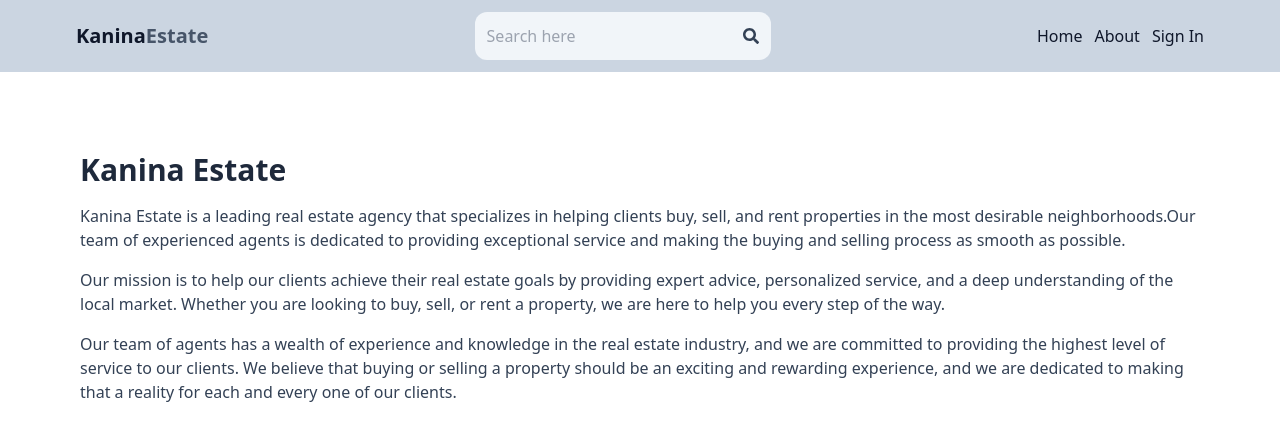
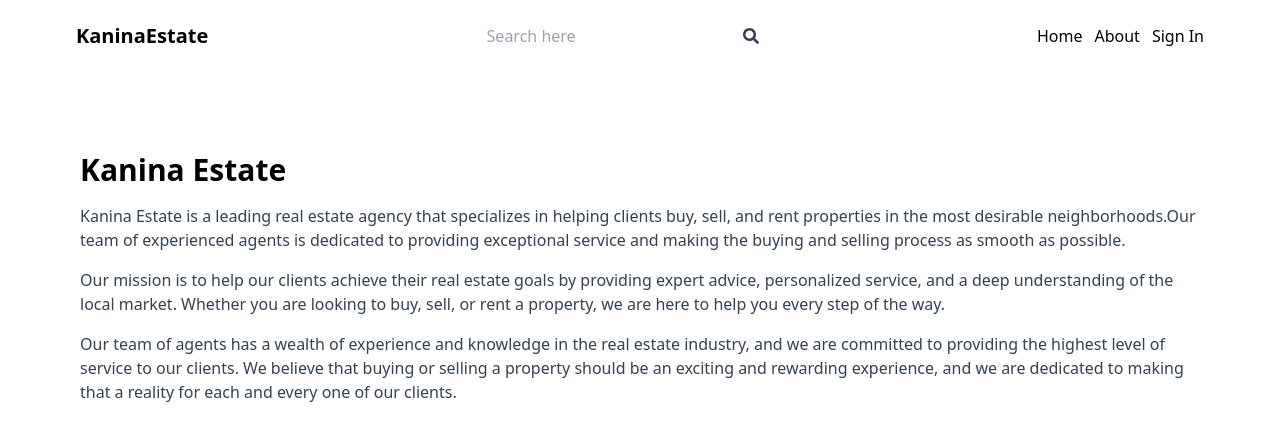
Before and after one commit to argon-3467/EstateProject, a React (Vite) app in the folder client/: page /about in a window 1280 px wide. Shown: the top 440 px of the page. Built offline with nearby package versions, Linux system fonts and the light colour scheme.

Commit message:
Environment Variables Fixes

```diff
--- a/client/src/components/Contact.jsx
+++ b/client/src/components/Contact.jsx
@@ -34,7 +34,7 @@ export default function Contact({listing}) {
             className='w-full border p-3 rounded-lg' onChange={handleChange}>
             </textarea>
             <Link to={`mailto:${landlord.email}?subject=Regarding ${listing.name}&body=${message}`}
-            className='bg-slate-700 text-white text-center
+            className='bg-blue-700 text-white text-center
             p-3 uppercase rounded-lg hover:opacity-80'> Send Message
             </Link>
         </div>
--- a/client/src/firebase.js
+++ b/client/src/firebase.js
@@ -5,7 +5,7 @@ import { initializeApp } from "firebase/app";
 
 // Your web app's Firebase configuration
 const firebaseConfig = {
-  apiKey: "AIzaSyBJcLXt2hBehxPx3qECtQn3aS14HCOHO8w",
+  apiKey: "process.env.VITE_FIREBASE_API_KEY",
   authDomain: "mern-estate-e3806.firebaseapp.com",
   projectId: "mern-estate-e3806",
   storageBucket: "mern-estate-e3806.appspot.com",
--- a/client/src/pages/About.jsx
+++ b/client/src/pages/About.jsx
@@ -24,5 +24,10 @@ export default function About() {
       are dedicated to making that a reality for each and every one of our clients.
       </p>
     </div>
+    // <div className='text-center gap-4 p-3'>
+    //   <h1 className='font-semibold text-center p-10'>Hello, Welcome to Miss. Yashika's collection. You can donate <p className='text-red-500'>ROSES</p>to show some love to her.</h1>
+    //   <p className='p-4'> Want to donate? Do by clicking below</p>
+    //   <button className='bg-green-500 p-3 rounded-lg w-20'>Donate</button>
+    // </div>
   )
 }
--- a/client/src/pages/Home.jsx
+++ b/client/src/pages/Home.jsx
@@ -5,7 +5,7 @@ import 'swiper/css/bundle';
 import SwiperCore from 'swiper';
 import {Navigation} from 'swiper/modules'
 import ListingItem from '../components/ListingItem';
-import { ShimmerThumbnail, ShimmerPostList} from 'react-shimmer-effects'
+import { ShimmerThumbnail, ShimmerPostItem} from 'react-shimmer-effects'
 
 export default function Home() {
   const [offerListings, setOfferListings] = useState([]);
@@ -75,15 +75,36 @@ export default function Home() {
             offerListings.map((listing) => (
               <SwiperSlide>
                 <div style={{background: `url(${listing.imageUrls[0]}) center no-repeat`,
-                    backgroundSize: 'cover'}} className="h-[500px]" key={listing._id}></div>
+                    backgroundSize: 'cover'}} className="h-[500px] mx-auto" key={listing._id}></div>
               </SwiperSlide>
             ))
           }
         </Swiper>
       <div className="max-w-7xl mx-auto p-3 flex flex-col gap-8 my-10">
         {
-            offerListings.length === 0 && (<ShimmerPostList postStyle="STYLE_ONE" col={4} row={1} gap={30} />)
+          offerListings.length === 0 && (<>
+          <div className="flex flex-wrap gap-4">
+          <div className='bg-white shadow-md hover:shadow-lg transition-shadow
+                  overflow-hidden rounded-lg w-full sm:w-[300px]'>
+             <ShimmerPostItem card title text cta />
+          </div>
+          <div className='bg-white shadow-md hover:shadow-lg transition-shadow
+                  overflow-hidden rounded-lg w-full sm:w-[300px]'>
+             <ShimmerPostItem card title text cta />
+          </div>
+          <div className='bg-white shadow-md hover:shadow-lg transition-shadow
+                  overflow-hidden rounded-lg w-full sm:w-[300px]'>
+             <ShimmerPostItem card title text cta />
+          </div>
+          <div className='bg-white shadow-md hover:shadow-lg transition-shadow
+                  overflow-hidden rounded-lg w-full sm:w-[300px]'>
+             <ShimmerPostItem card title text cta />
+          </div>
+          </div>
+          </>)
+
         }
+
         {
         offerListings && offerListings.length > 0 && (
             <div className="">
@@ -91,7 +112,7 @@ export default function Home() {
                 <h2 className='text-2xl font-semibold text-slate-600'>Recent Offers</h2>
                 <Link className='text-sm text-blue-700 hover:underline' to={'/search?offer=true'}>Show more Offers</Link>
               </div>
-              <div className=" flex flex-wrap gap-4">
+              <div className="flex flex-wrap gap-4">
                 {
                   offerListings.map((listing) => (
                     <ListingItem listing={listing} key={listing._id}></ListingItem>
@@ -101,9 +122,9 @@ export default function Home() {
             </div>
           )
        }
-          {
+          {/* {
               rentListings.length === 0 && (<ShimmerPostList postStyle="STYLE_ONE" col={4} row={1} gap={30} />)
-          }
+          } */}
           {
           rentListings && rentListings.length > 0 && (
             <div className="">
@@ -121,9 +142,9 @@ export default function Home() {
             </div>
           )
         }
-          {
+          {/* {
             saleListings.length === 0 && (<ShimmerPostList postStyle="STYLE_ONE" col={4} row={1} gap={30} />)
-          }
+          } */}
           {
           saleListings && saleListings.length > 0 && (
             <div className="">
--- a/client/tailwind.config.js
+++ b/client/tailwind.config.js
@@ -5,10 +5,25 @@ export default {
     "./src/**/*.{js,ts,jsx,tsx}",
   ],
   theme: {
-    extend: {},
+    colors: {
+      'white': '#FF0000',
+      'slate-700': '#334155',
+      'blue': '#1fb6ff',
+      'purple': '#7e5bef',
+      'pink': '#ff49db',
+      'orange': '#ff7849',
+      'green': '#13ce66',
+      'yellow': '#ffc82c',
+      'gray-dark': '#273444',
+      'gray': '#8492a6',
+      'gray-light': '#d3dce6',
+    },
+    darkColors: {
+
+    }
   },
   plugins: [
-    require('@tailwindcss/line-clamp'),
+
     // ...
   ],
 }
```
Also changed, not shown: 2 other files (tests, documents, lock files or other folders).
